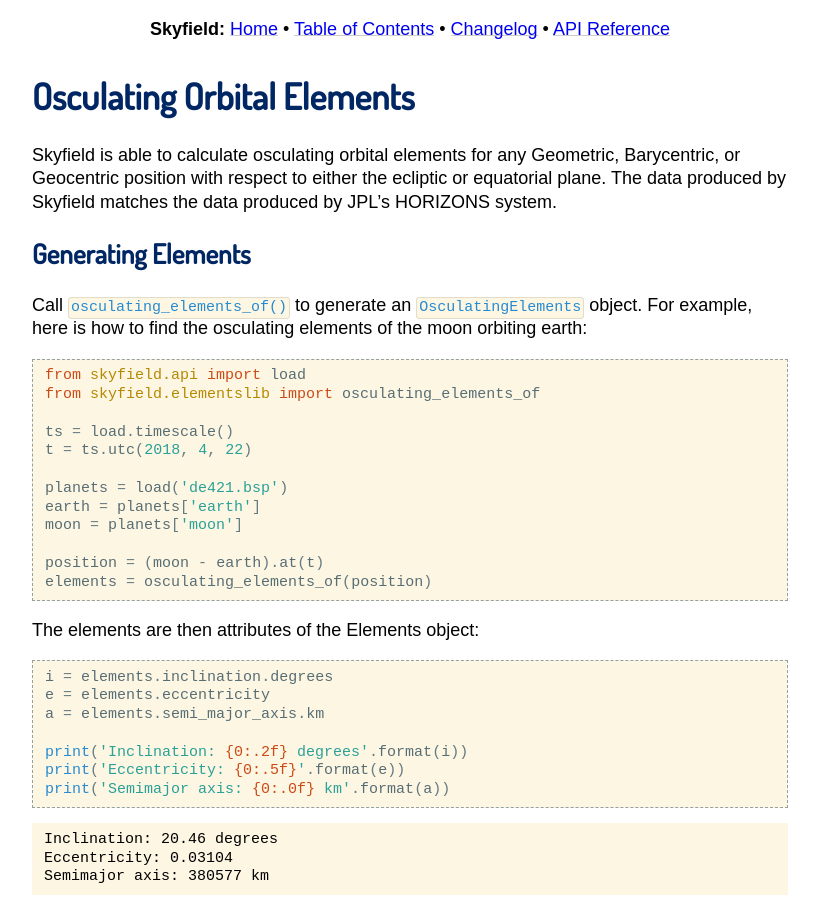
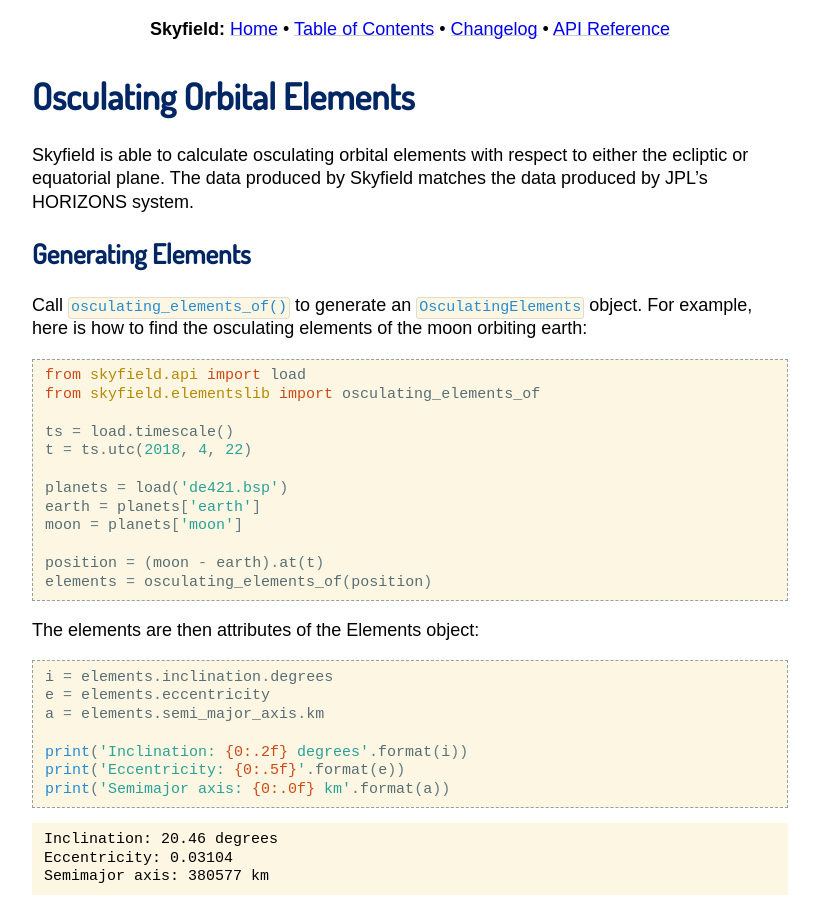
Before and after one commit to skyfielders/python-skyfield, a Sphinx documentation site: the page built from skyfield/documentation/elements.rst, in a window 1280 px wide and 900 px high. Shown: the whole window, without its empty margins (230-1049 px from the left). Built offline with Sphinx 7.4.7, drawn with Linux system fonts in a browser that asks for light colours; some web fonts are replaced.

Commit message:
Deprecate old no-longer-used Geometric class

```diff
--- a/skyfield/documentation/elements.rst
+++ b/skyfield/documentation/elements.rst
@@ -5,10 +5,10 @@
 
 .. currentmodule:: skyfield.api
 
-Skyfield is able to calculate osculating orbital elements for any
-Geometric, Barycentric, or Geocentric position with respect to either
-the ecliptic or equatorial plane. The data produced by Skyfield matches
-the data produced by JPL’s HORIZONS system.
+Skyfield is able to calculate osculating orbital elements
+with respect to either the ecliptic or equatorial plane.
+The data produced by Skyfield
+matches the data produced by JPL’s HORIZONS system.
 
 Generating Elements
 ===================
```
Also changed, not shown: skyfield/documentation/api-position.rst (+0 -9 lines), 2 other files.
